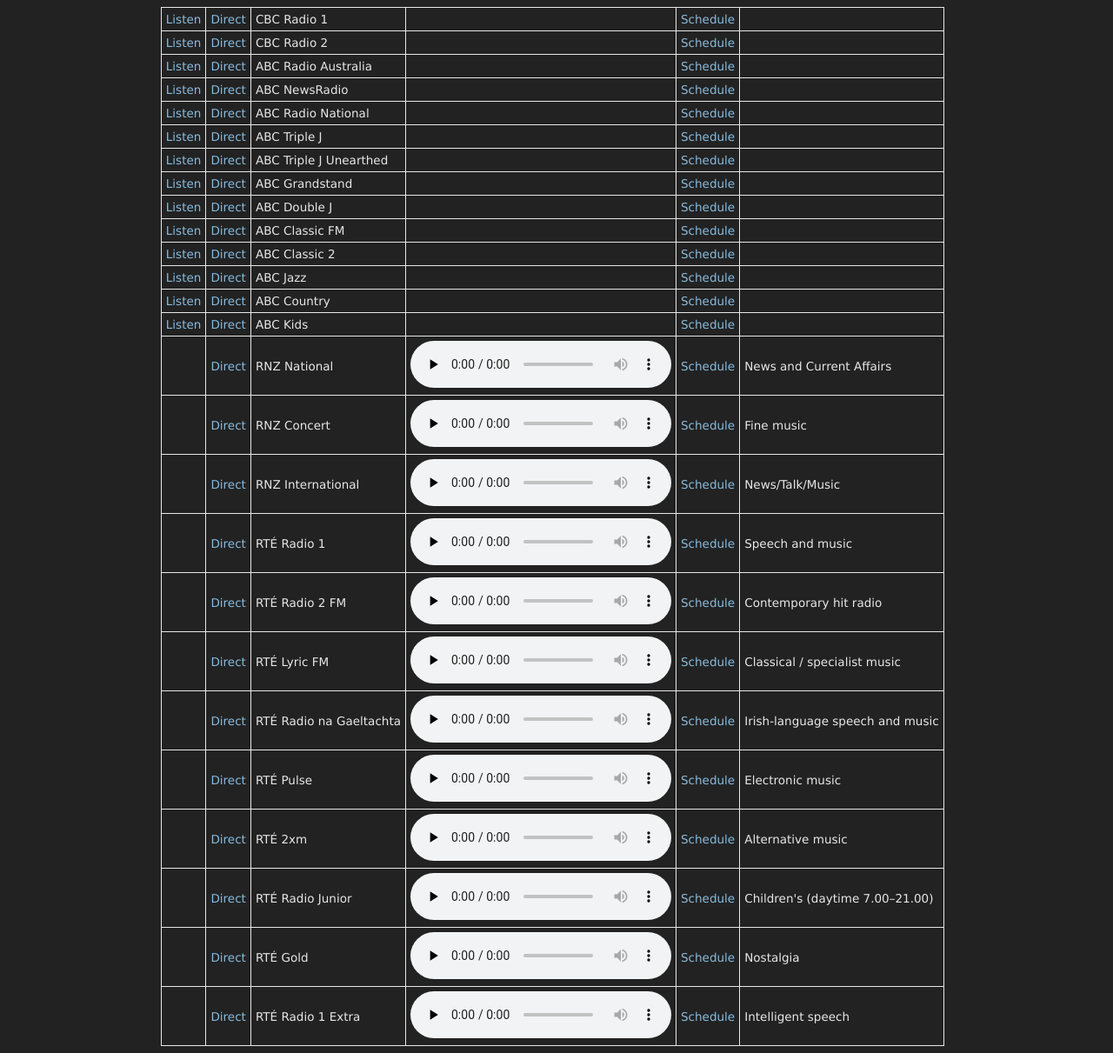
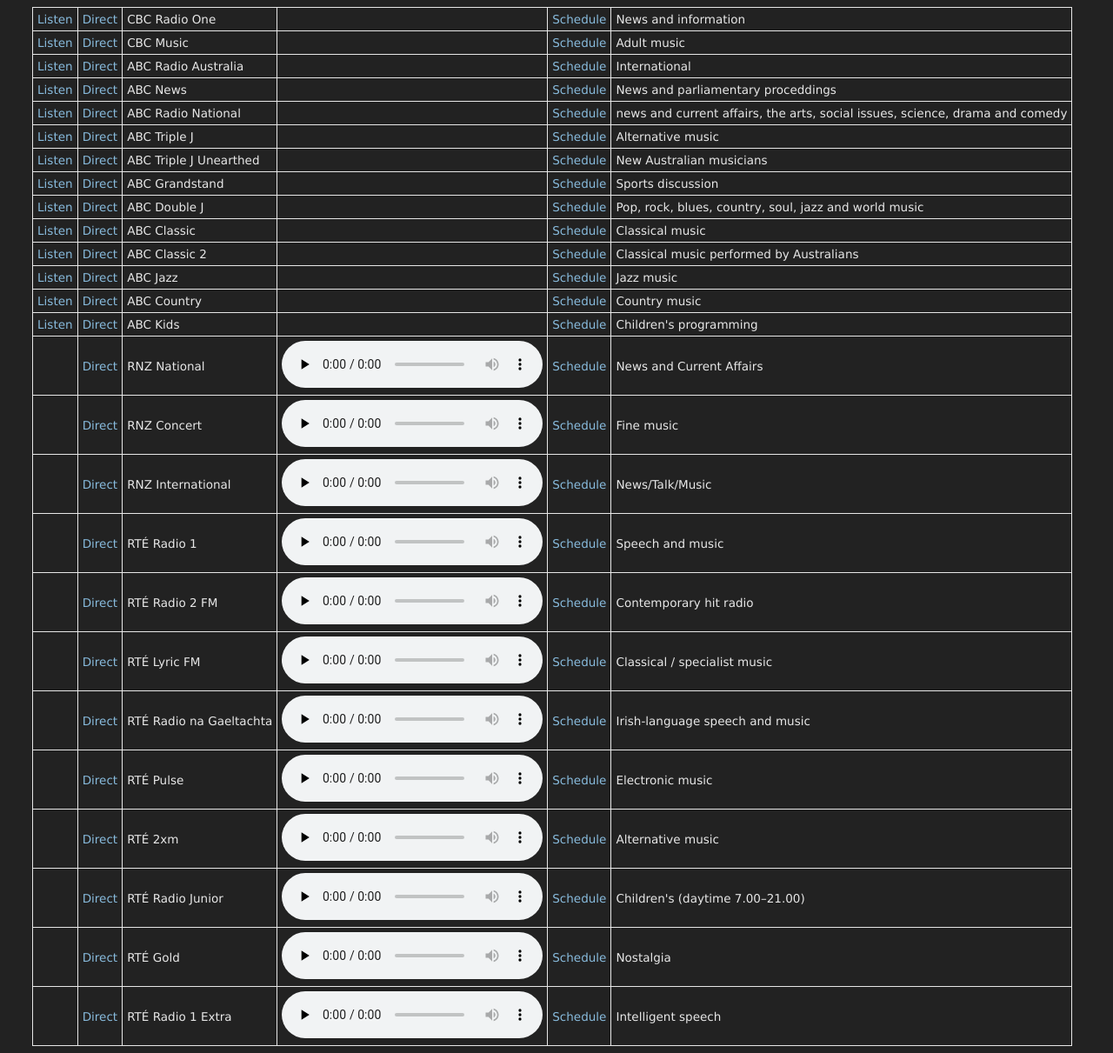
Before and after one commit to danburd/danburd.github.io, a Jekyll site: the page commonwealth.html, which Jekyll copies as it is, in a window 1280 px wide. Shown: the whole page at 87% size. Built offline with Jekyll 4.4.1, drawn with Linux system fonts in a browser that asks for light colours.

Commit message:
Updated titles and descriptions

```diff
--- a/commonwealth.html
+++ b/commonwealth.html
@@ -18,18 +18,18 @@
   <tr>
    <td><a href="/hlsjsaudio.html?stream=https://cbcliveradio-lh.akamaihd.net/i/CBCR1_TOR@118420/master.m3u8">Listen</a></td>
    <td><a href="https://cbcliveradio-lh.akamaihd.net/i/CBCR1_TOR@118420/master.m3u8" type="audio/mpeg">Direct</a></td>
-   <td>CBC Radio 1</td>
+   <td>CBC Radio One</td>
    <td></td>
    <td><a href="https://www.cbc.ca/listen/live/radio1/toronto">Schedule</a></td>
-   <td></td>
+   <td>News and information</td>
   </tr>
   <tr>
    <td><a href="/hlsjsaudio.html?stream=https://cbcliveradio2-lh.akamaihd.net/i/CBCR2_TOR@382863/master.m3u8">Listen</a></td>
    <td><a href="https://cbcliveradio2-lh.akamaihd.net/i/CBCR2_TOR@382863/master.m3u8" type="audio/mpeg">Direct</a></td>
-   <td>CBC Radio 2</td>
+   <td>CBC Music</td>
    <td></td>
    <td><a href="https://www.cbc.ca/listen/live/cbcmusic/eastern">Schedule</a></td>
-   <td></td>
+   <td>Adult music</td>
   </tr>
   <tr>
    <td><a href="/hlsjsaudio.html?stream=https://abcradiolivehls-lh.akamaihd.net/i/ramultilang_1@176827/master.m3u8">Listen</a></td>
@@ -37,15 +37,15 @@
    <td>ABC Radio Australia</td>
    <td></td>
    <td><a href="https://radio.abc.net.au/stations/ra_ml/live">Schedule</a></td>
-   <td></td>
+   <td>International</td>
   </tr>
   <tr>
    <td><a href="/hlsjsaudio.html?stream=https://abcradiolivehls-lh.akamaihd.net/i/newsradio_1@327297/master.m3u8">Listen</a></td>
    <td><a href="https://abcradiolivehls-lh.akamaihd.net/i/newsradio_1@327297/master.m3u8" type="audio/mpeg">Direct</a></td>
-   <td>ABC NewsRadio</td>
+   <td>ABC News</td>
    <td></td>
    <td><a href="https://radio.abc.net.au/stations/news/live">Schedule</a></td>
-   <td></td>
+   <td>News and parliamentary proceddings</td>
   </tr>
   <tr>
    <td><a href="/hlsjsaudio.html?stream=https://abcradiolivehls-lh.akamaihd.net/i/rnnsw_1@327290/master.m3u8">Listen</a></td>
@@ -53,7 +53,7 @@
    <td>ABC Radio National</td>
    <td></td>
    <td><a href="https://radio.abc.net.au/stations/RN/live">Schedule</a></td>
-   <td></td>
+   <td>news and current affairs, the arts, social issues, science, drama and comedy</td>
   </tr>
   <tr>
    <td><a href="/hlsjsaudio.html?stream=https://abcradiolivehls-lh.akamaihd.net/i/triplejnsw_1@327300/master.m3u8">Listen</a></td>
@@ -61,7 +61,7 @@
    <td>ABC Triple J</td>
    <td></td>
    <td><a href="https://radio.abc.net.au/stations/triplej/live">Schedule</a></td>
-   <td></td>
+   <td>Alternative music</td>
   </tr>
   <tr>
    <td><a href="/hlsjsaudio.html?stream=https://abcradiolivehls-lh.akamaihd.net/i/triplejunearthed_1@327301/master.m3u8">Listen</a></td>
@@ -69,7 +69,7 @@
    <td>ABC Triple J Unearthed</td>
    <td></td>
    <td><a href="https://radio.abc.net.au/stations/unearthed/live">Schedule</a></td>
-   <td></td>
+   <td>New Australian musicians</td>
   </tr>
   <tr>
    <td><a href="/hlsjsaudio.html?stream=https://abcradiolivehls-lh.akamaihd.net/i/abcgrandstand_1@327284/master.m3u8">Listen</a></td>
@@ -77,7 +77,7 @@
    <td>ABC Grandstand</td>
    <td></td>
    <td><a href="https://radio.abc.net.au/stations/grandstand/live">Schedule</a></td>
-   <td></td>
+   <td>Sports discussion</td>
   </tr>
   <tr>
    <td><a href="/hlsjsaudio.html?stream=https://abcradiolivehls-lh.akamaihd.net/i/doublejnsw_1@327293/master.m3u8">Listen</a></td>
@@ -85,15 +85,15 @@
    <td>ABC Double J</td>
    <td></td>
    <td><a href="https://radio.abc.net.au/stations/doublej/live">Schedule</a></td>
-   <td></td>
+   <td>Pop, rock, blues, country, soul, jazz and world music</td>
   </tr>
   <tr>
    <td><a href="/hlsjsaudio.html?stream=https://abcradiolivehls-lh.akamaihd.net/i/classicfmnsw_1@327292/master.m3u8">Listen</a></td>
    <td><a href="https://abcradiolivehls-lh.akamaihd.net/i/classicfmnsw_1@327292/master.m3u8" type="audio/mpeg">Direct</a></td>
-   <td>ABC Classic FM</td>
+   <td>ABC Classic</td>
    <td></td>
    <td><a href="https://radio.abc.net.au/stations/classic/live">Schedule</a></td>
-   <td></td>
+   <td>Classical music</td>
   </tr>
   <tr>
    <td><a href="/hlsjsaudio.html?stream=https://abcradiolivehls-lh.akamaihd.net/i/classic2_1@327291/master.m3u8">Listen</a></td>
@@ -101,7 +101,7 @@
    <td>ABC Classic 2</td>
    <td></td>
    <td><a href="https://radio.abc.net.au/stations/classic2/live">Schedule</a></td>
-   <td></td>
+   <td>Classical music performed by Australians</td>
   </tr>
   <tr>
    <td><a href="/hlsjsaudio.html?stream=https://abcradiolivehls-lh.akamaihd.net/i/abcjazz_1@327288/master.m3u8">Listen</a></td>
@@ -109,7 +109,7 @@
    <td>ABC Jazz</td>
    <td></td>
    <td><a href="https://radio.abc.net.au/stations/jazz/live">Schedule</a></td>
-   <td></td>
+   <td>Jazz music</td>
   </tr>
   <tr>
    <td><a href="/hlsjsaudio.html?stream=https://abcradiolivehls-lh.akamaihd.net/i/abccountry_1@327276/master.m3u8">Listen</a></td>
@@ -117,7 +117,7 @@
    <td>ABC Country</td>
    <td></td>
    <td><a href="https://radio.abc.net.au/stations/country/live">Schedule</a></td>
-   <td></td>
+   <td>Country music</td>
   </tr>
   <tr>
    <td><a href="/hlsjsaudio.html?stream=https://abcradiolivehls-lh.akamaihd.net/i/abcextra_1@327281/master.m3u8">Listen</a></td>
@@ -125,7 +125,7 @@
    <td>ABC Kids</td>
    <td></td>
    <td><a href="https://radio.abc.net.au/stations/kidslisten/live">Schedule</a></td>
-   <td></td>
+   <td>Children's programming</td>
   </tr>
   <tr>
    <td></td>
```
